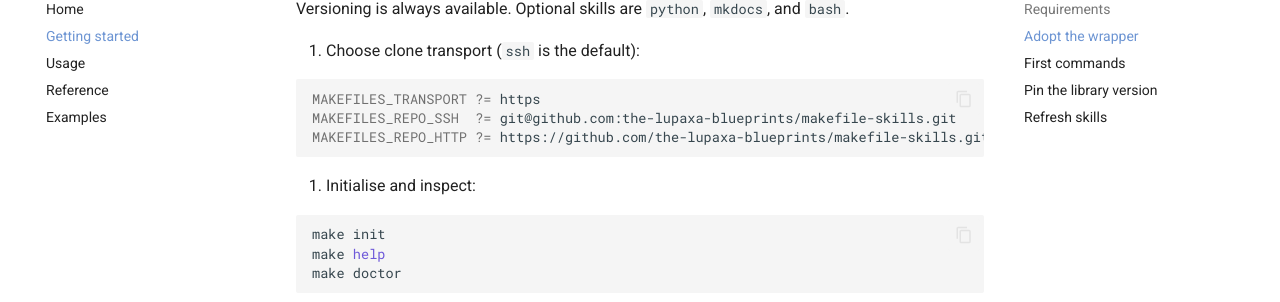
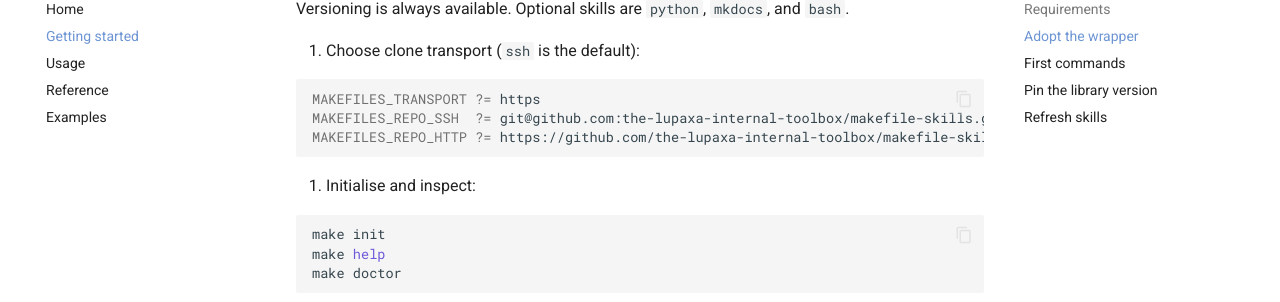
Before and after one commit to the-lupaxa-blueprints/makefile-meta, an MkDocs documentation site: the page built from mkdocs/getting-started.md, in a window 1280 px wide and 900 px high, scrolled down 581 px. Shown: the part 151-453 px from the top of the window. Built offline with MkDocs 1.6.1 and Material for MkDocs 9.7.7, drawn with Linux system fonts in a browser that asks for light colours; comment, search, counter and statistics services are not loaded.

Commit message:
Point makefile-skills consumers at the Lupaxa Internal Toolbox.
The library moved out of the-lupaxa-blueprints; update clone URLs, docs links, and org branding to match.

Co-authored-by: Cursor <cursoragent@cursor.com>

````diff
--- a/mkdocs.yml
+++ b/mkdocs.yml
@@ -12,8 +12,8 @@ site_author: The Lupaxa Project
 
 site_url: https://makefile-skills.thelupaxaproject.org/
 
-repo_name: the-lupaxa-blueprints/makefile-skills
-repo_url: https://github.coc/the-lupaxa-blueprints/makefile-skills
+repo_name: the-lupaxa-internal-toolbox/makefile-skills
+repo_url: https://github.com/the-lupaxa-internal-toolbox/makefile-skills
 
 extra:
   generator: false
--- a/mkdocs/getting-started.md
+++ b/mkdocs/getting-started.md
@@ -10,7 +10,7 @@
 
 ## Adopt the wrapper
 
-1. Copy [`templates/Makefile`](https://github.com/the-lupaxa-blueprints/makefile-skills/blob/master/templates/Makefile)
+1. Copy [`templates/Makefile`](https://github.com/the-lupaxa-internal-toolbox/makefile-skills/blob/master/templates/Makefile)
    (or an example from [`examples/`](examples.md)) to your project root as
    `Makefile`.
 2. Add `.makefiles/` to the project's `.gitignore`. Commit the wrapper and
@@ -29,8 +29,8 @@
 
    ```make
    MAKEFILES_TRANSPORT ?= https
-   MAKEFILES_REPO_SSH  ?= git@github.com:the-lupaxa-blueprints/makefile-skills.git
-   MAKEFILES_REPO_HTTP ?= https://github.com/the-lupaxa-blueprints/makefile-skills.git
+   MAKEFILES_REPO_SSH  ?= git@github.com:the-lupaxa-internal-toolbox/makefile-skills.git
+   MAKEFILES_REPO_HTTP ?= https://github.com/the-lupaxa-internal-toolbox/makefile-skills.git
    ```
 
 5. Initialise and inspect:
````
Also changed, not shown: README.md (+4 -4 lines), mkdocs/examples.md (+2 -2 lines), mkdocs/reference.md (+3 -3 lines), 6 other files.
